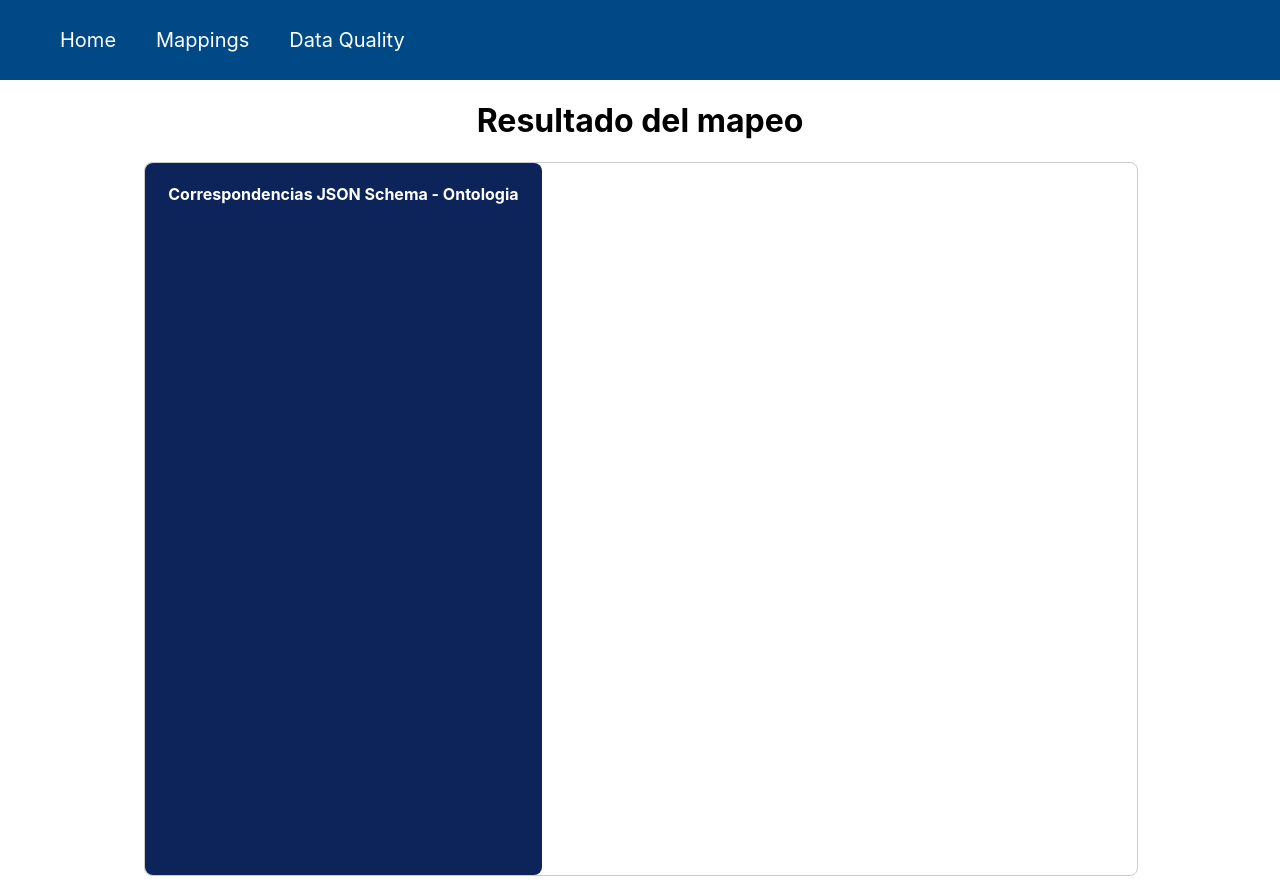
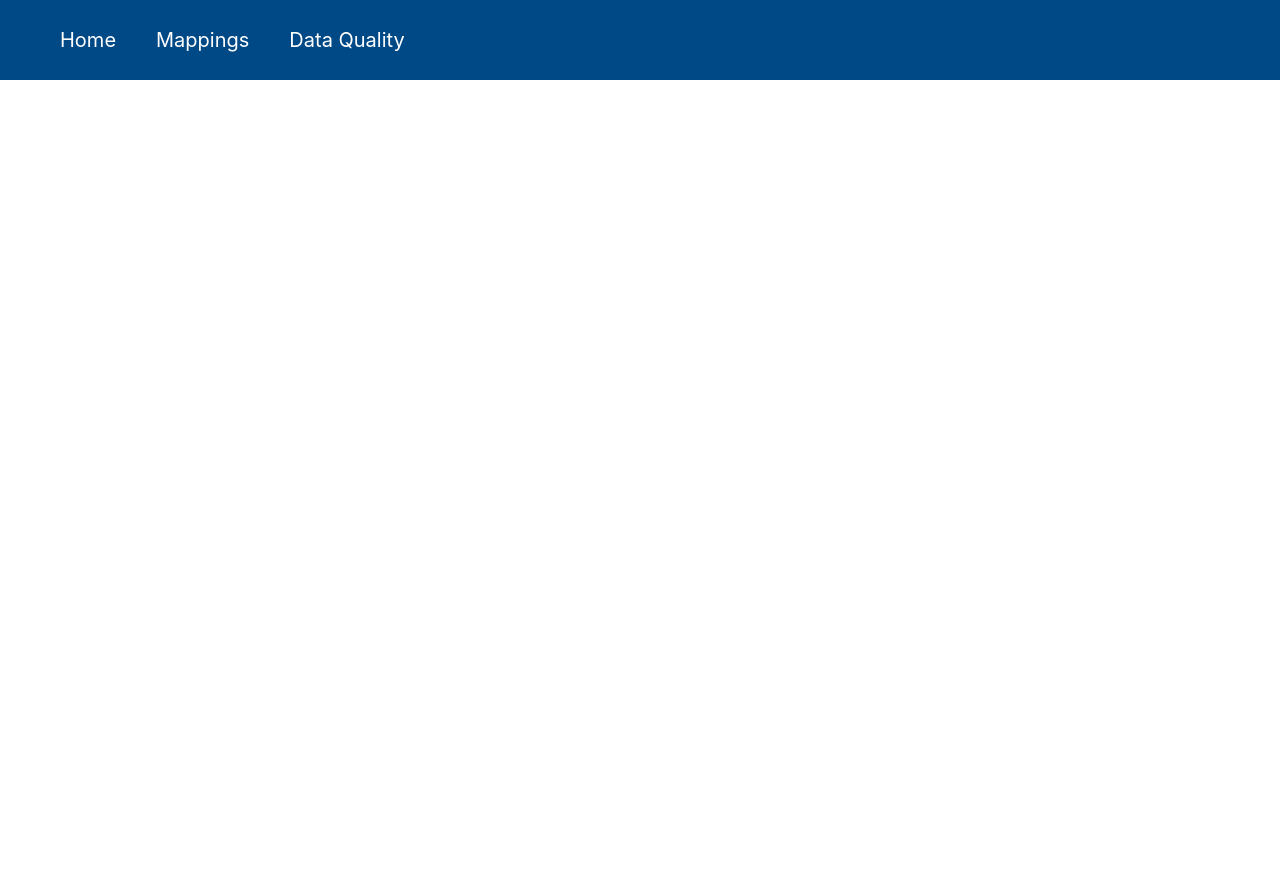
Before and after one commit to micalopez0112/proyecto-grado, a React (Create React App) app in the folder frontend/: page /Result in a window 1280 px wide. After the commit the page ends 800 px from the top, so only its background shows below. Built offline with nearby package versions, Linux system fonts and the light colour scheme.

Commit message:
se borra pantalla que no se usa

```diff
--- a/frontend/src/App.tsx
+++ b/frontend/src/App.tsx
@@ -7,7 +7,6 @@ import HomeScreen from "./pages/home/HomeScreen.tsx";
 import DataQualityScreen from "./pages/data-quality/data-quality-screen/DataQualityScreen.tsx";
 import OntologySelectScreen from "./pages/mappings/OntologySelect.tsx";
 import MappingsScreen from "./pages/mappings/MappingsScreen.tsx";
-import MappingResult from "./pages/MappingResult.tsx";
 import { Mapping } from "./pages/mappings/Mapping.tsx";
 import SchemaSelect from "./pages/mappings/SchemaSelect.tsx";
 import SelectMappingsValidate from "./pages/data-quality/select-mappings-evaluate/SelectMappingsEvaluate.tsx";
@@ -44,7 +43,6 @@ function App() {
         <Route path="/SchemaSelect" element={<SchemaSelect />} />
         <Route path="/Mapping" element={<Mapping />} />
         <Route path="/Ontology" element={<OntologyData />} />
-        <Route path="/Result" element={<MappingResult />} />
         <Route path="/DatasetsScreen" element={<DatasetsScreen />} />
         <Route
           path="/SelectMappingsValidate"
--- a/frontend/src/pages/MappingResult.css
+++ /dev/null
@@ -1,17 +0,0 @@
-.result-container {
-  width: 80%;
-}
-
-.result-box {
-  border: 1px solid #ccc;
-  border-radius: 8px;
-  display: grid;
-  grid-template-columns: 2fr 3fr;
-  height: 100%;
-  width: 100%;
-  background-color: white;
-}
-
-.result-mapping-wrapper {
-  min-height: 650px;
-}
--- a/frontend/src/pages/MappingResult.tsx
+++ /dev/null
@@ -1,118 +0,0 @@
-import React, { useState, useEffect } from "react";
-import Graph from "react-graph-vis";
-import { v4 as uuidv4 } from "uuid";
-import { getMappingGraph } from "../services/mapsApi.ts";
-import { useDataContext } from "../context/context.tsx";
-import { useLocation } from "react-router-dom";
-
-import "./MappingResult.css";
-import MappingList from "../components/MappingList.tsx";
-
-const MappingResult = () => {
-  const [graphData, setGraphData] = useState<any>(null);
-  const { mappings } = useDataContext();
-  const location = useLocation();
-  const mapping_process = location.state?.mapping_process;
-
-  const graph = graphData
-    ? {
-        nodes: graphData.nodes,
-        edges: graphData.edges,
-      }
-    : null;
-
-  const options = {
-    edges: {
-      color: "#000000",
-      arrows: {
-        to: false,
-      },
-      font: {
-        face: "RobotoBold",
-      },
-      length: 250,
-    },
-    nodes: {
-      shape: "box",
-      color: "rgb(51, 102, 204)",
-      margin: 6,
-      font: {
-        color: "white",
-        face: "Roboto",
-      },
-    },
-  };
-
-  useEffect(() => {
-    const getGraphData = async () => {
-      try {
-        if (mapping_process !== "") {
-          const response = await getMappingGraph(mapping_process);
-          console.log("Mapping Graph: ", response);
-          if (response) setGraphData(response.data);
-        }
-      } catch (error) {
-        console.error("Error en getGraphData (MappingResult)", error);
-      }
-    };
-    //getGraphData();
-  }, []);
-
-  return (
-    <div className="App">
-      <h1>Resultado del mapeo</h1>
-      <div className="result-container">
-        <div className="result-box">
-          <div
-            style={{
-              display: "flex",
-              flexDirection: "column",
-              backgroundColor: "#0d245b",
-              height: "100%",
-              padding: "0px 5px",
-              borderRadius: "8px",
-            }}
-          >
-            <h4 className="title">Correspondencias JSON Schema - Ontologia</h4>
-            <div className="result-mapping-wrapper">
-              <MappingList isResult={true} />
-            </div>
-          </div>
-          {
-            <div>
-              {/* {graphData ? (
-              <Graph
-                key={uuidv4()}
-                graph={graph}
-                options={options}
-                events={{}}
-              />
-            ) : null} */}
-            </div>
-          }
-        </div>
-      </div>
-    </div>
-  );
-};
-
-export default MappingResult;
-/*
-{
-                Object.keys(mappings).map((key) => {
-                    return (
-                        <div>
-                            <h2>{key}</h2>
-                            <ul>
-                                {
-                                    mappings[key].map((element) => {
-                                        return <li>{element.name}</li>
-                                    })
-                                }
-                            </ul>
-                        </div>
-                    )
-                })
-            }
-
-*/
--- a/frontend/src/pages/data-quality/dq-models/DQModelsScreen.tsx
+++ b/frontend/src/pages/data-quality/dq-models/DQModelsScreen.tsx
@@ -95,7 +95,9 @@ const DQModelsScreen = () => {
                 />
               ))
             ) : (
-              <>No Instances of selected Metric</>
+              <p style={{color:"white"}}>
+                No Instances of selected Metric found
+              </p>
             )}
           </div>
           <div className="dq-models-buttons">
```
Also changed, not shown: 1 other file (tests, documents, lock files or other folders).
